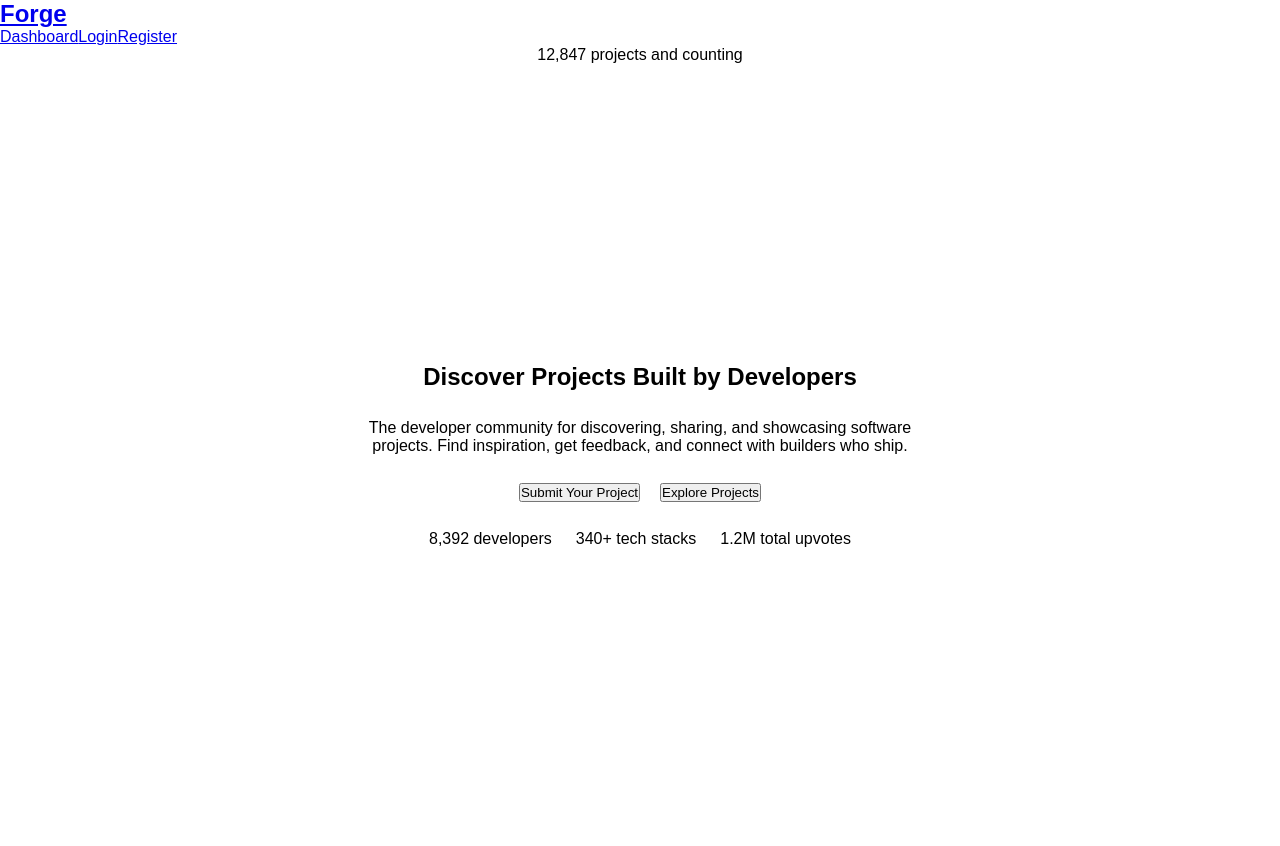
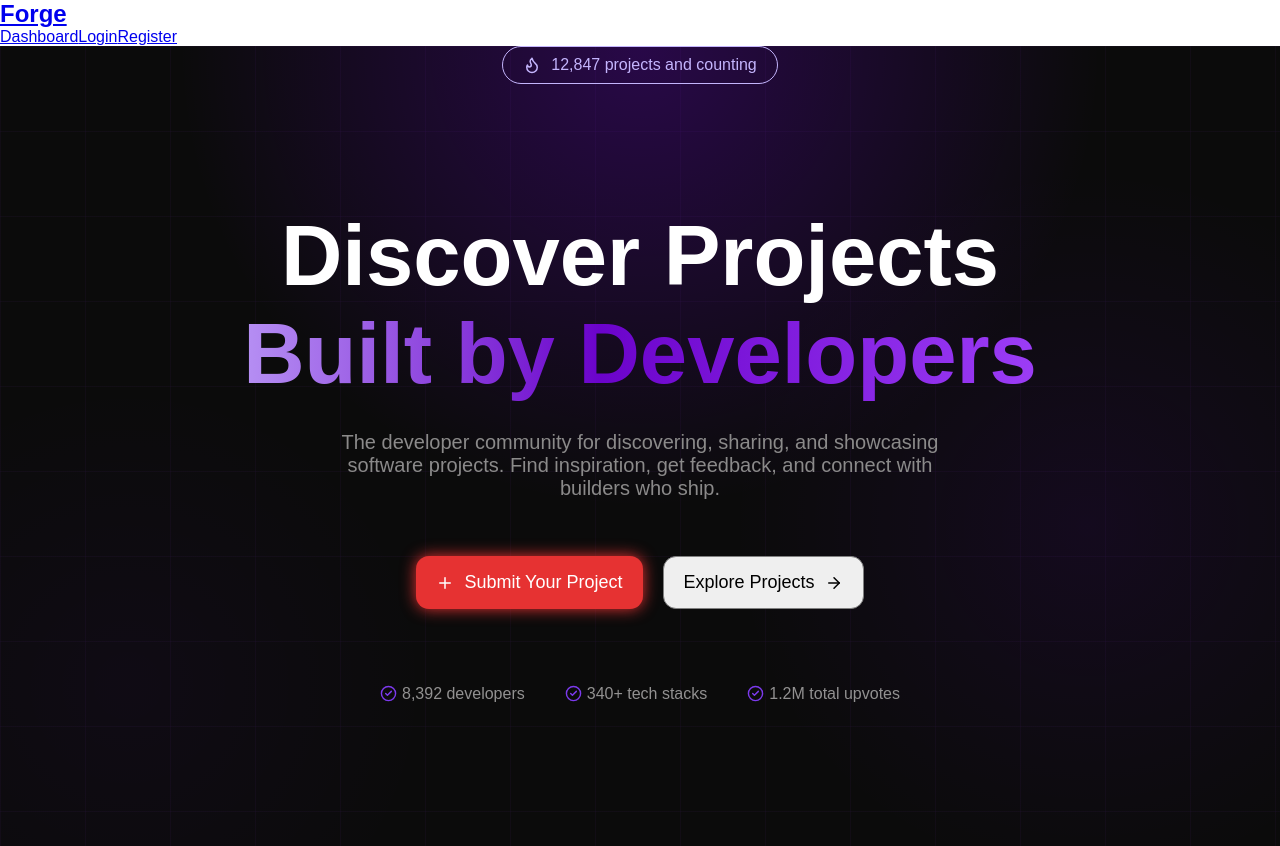
Before and after one commit to sufia10/Forge, a React (Vite) app in the folder client/: page / in a window 1280 px wide. Built offline with nearby package versions, Linux system fonts and the light colour scheme.

Commit message:
Design Hero section layout and background

```diff
--- a/client/package.json
+++ b/client/package.json
@@ -10,6 +10,7 @@
     "preview": "vite preview"
   },
   "dependencies": {
+    "lucide-react": "^1.23.0",
     "react": "^19.2.7",
     "react-dom": "^19.2.7",
     "react-router-dom": "^7.18.1"
--- a/client/src/App.jsx
+++ b/client/src/App.jsx
@@ -1,6 +1,5 @@
 import AppRoutes from './routes/AppRoutes';
 import Navbar from './components/layout/Navbar';
-
 
 function App(){
   return(
--- a/client/src/components/Home/Hero.jsx
+++ b/client/src/components/Home/Hero.jsx
@@ -1,15 +1,20 @@
 import './hero.css'
+import {Plus, Flame, ArrowRight, CircleCheck} from "lucide-react";
 
 function Hero(){
     return(
         <section className = "hero">
         <div className ='hero-content'>
+
             <div className="hero-para">
-                <p> 12,847 projects and counting</p>
+                <p>
+                    <Flame size={18} />
+                    12,847 projects and counting
+                </p>
             </div>
 
             <div className = "hero-main">
-                <h1> Discover Projects Built by Developers
+                <h1 className="heading-highlight"> Discover Projects <span>Built by Developers</span>
 
                 </h1>
 
@@ -19,20 +24,41 @@ function Hero(){
                  Find inspiration, get feedback,
                  and connect with builders who ship.
                </p>
+
             <div className = "hero-btn">
-                <button> Submit Your Project </button>
-                <button> Explore Projects </button>
+                <button className="cta-btn">
+                    <Plus size={18} />
+                    Submit Your Project
+                </button>
+
+                <button className= "sec-btn">
+                    Explore Projects
+                    <ArrowRight size={18} />
+                </button>
              </div>
 
             <div className = "hero-stats">
+
+                <div className="stats-one">
+                <CircleCheck size={17} />
                 <p> 8,392 developers</p>
+                </div>
+
+                <div className="stats-two">
+                <CircleCheck size={17} />
                 <p> 340+ tech stacks</p>
+                </div>
+
+                <div className="stats-three">
+                <CircleCheck size={17} />
                 <p> 1.2M total upvotes </p>
+                </div>
 
             </div>
             </div>
+                </div>
 
-           </div>
+
         </section>
 
     );
--- a/client/src/components/Home/hero.css
+++ b/client/src/components/Home/hero.css
@@ -1,20 +1,73 @@
 .hero{
     min-height: 100vh;
+    background-color: black;
+    background:
+    radial-gradient(circle at 50% 0%, rgba(128,0,255,.25) 0%, transparent 45%),
+    radial-gradient(circle at 10% 80%, rgba(128,0,255,.04) 0%, transparent 23%),
+    radial-gradient(circle at 85% 60%, rgba(128,0,255,.08) 0%, transparent 30%),
+        linear-gradient(
+            to right,
+            rgba(170, 59, 255, 0.04) 1px,
+            transparent 1px
+        ),
+        linear-gradient(
+            to bottom,
+            rgba(170, 59, 255, 0.04) 1px,
+            transparent 1px
+        ),
+
+        #0b0b0b;
+
+    background-size:
+        auto,
+        auto,
+        auto,
+
+        85px 85px,
+
+        85px 85px;
 }
 .hero-para{
+    display:inline-block;
+    justify-content: center;
+    padding: 9px 20px;
+    border-radius: 30px;
+    border: 1px solid rgb(196,181,253);
+}
+
+.hero-para p{
+    color: rgb(196,181,253);
     display: flex;
-    justify-content: center;
+    align-items: center;
+    gap: 10px;
+}
+
+.heading-highlight{
+    font-size: 85px;
+    font-weight: 700;
+    max-width: 900px;
+    text-align: center;
+    color: white;
+}
+
+.hero-main span{
+    background: linear-gradient(to right, rgb(181, 142, 243) 0.5%, rgb(107, 3, 203) 45%, rgb(156, 61, 246) 100%);
+
+    -webkit-background-clip: text;
+    background-clip: text;
+    color:transparent;
+    -webkit-text-fill-color: transparent;
 }
 
 .hero-content{
     min-height: 100vh;
     display: flex;
     flex-direction: column;
+    align-items: center;
 }
 
 .hero-main{
     flex: 1;
-
     display: flex;
     flex-direction: column;
     justify-content: center;
@@ -24,6 +77,8 @@
 }
 
 .h-paragraph{
+    color: rgb(139, 138, 138);
+    font-size: 20px;
     max-width: 600px;
     margin: 0 auto;
     text-align: center;
@@ -32,11 +87,58 @@
 .hero-btn{
     display: flex;
     gap: 20px;
+    padding: 28px;
 }
 
+.cta-btn{
+    display: flex;
+    align-items: center;
+    gap: 10px;
+    font-size: 18px;
+    background-color: rgb(230, 50, 50);
+    box-shadow: 0px 0px 15px rgb(230, 50, 50);
+    color: white;
+    padding: 15px 20px;
+    border-radius: 13px;
+    border: none;
+    cursor:pointer;
+}
+
+.sec-btn{
+    display: flex;
+    align-items: center;
+    gap: 10px;
+    font-size: 18px;
+    padding: 15px 20px;
+    border-radius: 13px;
+    border: 1px solid grey;
+    cursor: pointer;
+}
 .hero-stats{
     display: flex;
-    gap: 24px;
+    gap: 40px;
+    padding: 20px 20px;
+    color: rgb(124,58,237);
+}
+
+.hero-stats p{
+  color: rgb(146, 145, 145)
+}
+
+.stats-one{
+    display: flex;
+    flex-direction:row;
+    gap: 5px;
+}
+.stats-two{
+    display: flex;
+    flex-direction: row;
+    gap: 5px;
+}
+.stats-three{
+    display: flex;
+    flex-direction: row;
+    gap: 5px;
 }
 
 .hero h1{
```
Also changed, not shown: 1 other file (tests, documents, lock files or other folders).
